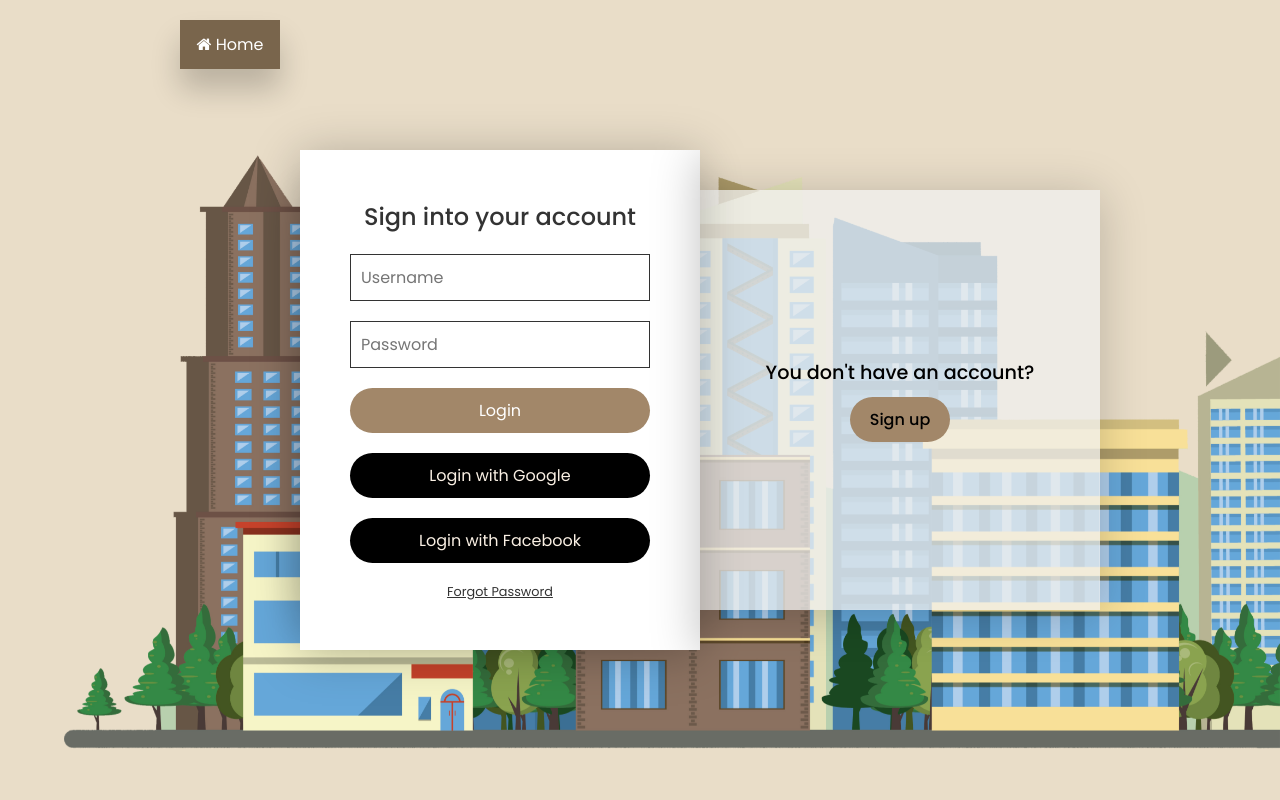
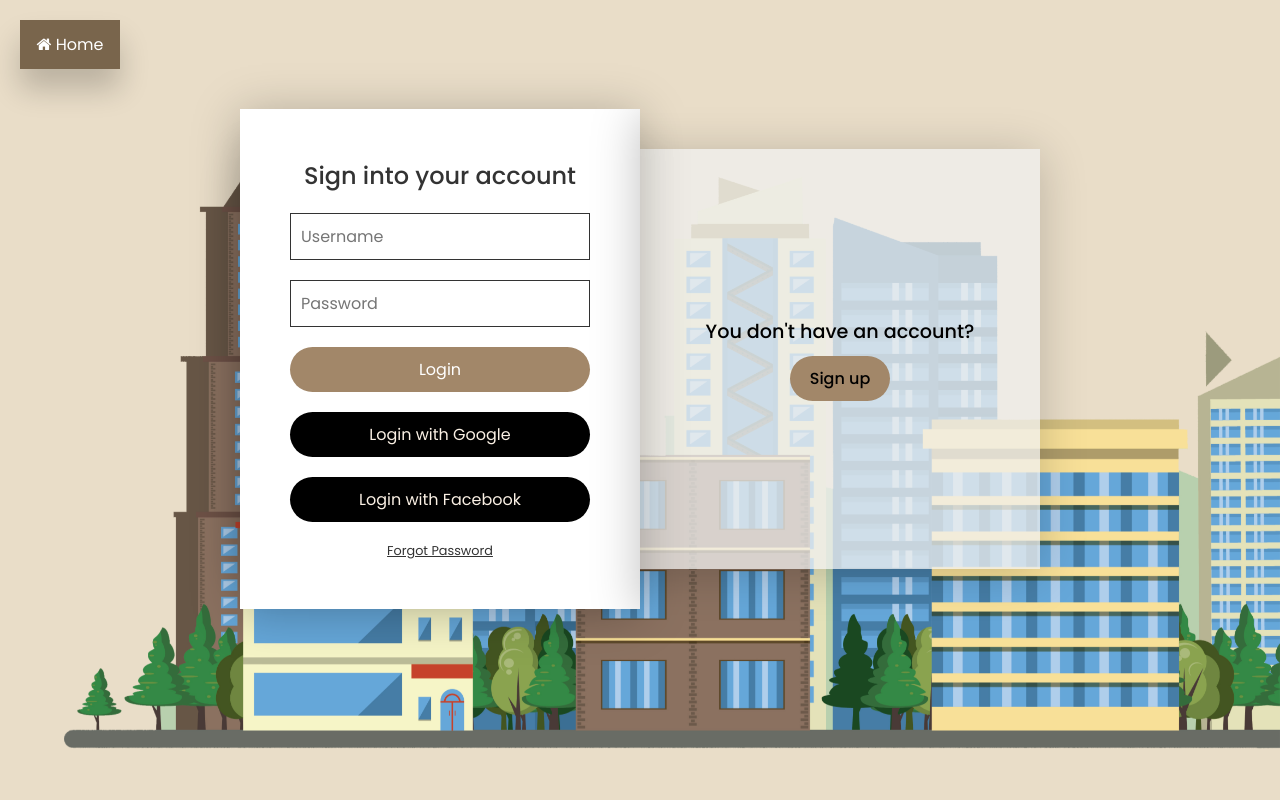
Before and after one commit to AndreeaJinga/TW-Project, a PHP site: page /login.html in a window 1280 px wide. Run offline with PHP 8.4, Linux system fonts and the light colour scheme.

Commit message:
correctly centered

```diff
--- a/Login-Register page/login.css
+++ b/Login-Register page/login.css
@@ -5,6 +5,20 @@
     padding: 0;
     box-sizing: border-box;
     font-family: 'Poppins', sans-serif;
+}
+body
+{
+    min-height: 100vh;
+    background: #e9ddc8;
+    transition: 0.5s;
+    overflow-x: hidden;
+    overflow-y: scroll;
+}
+.home
+{
+    position: relative;
+    display: flex;
+    justify-content: flex-start;
 }
 .btn
 {
@@ -22,16 +36,6 @@
     box-shadow: 0 20px 30px rgba(0,0,0,0.2);
     width: 100px;
     height: 20%;
-}
-body
-{
-    display: flex;
-    justify-content: center;
-    min-height: 100vh;
-    background: #e9ddc8;
-    transition: 0.5s;
-    overflow-x: hidden;
-    overflow-y: scroll;
 }
 .btn:hover
 {
@@ -52,16 +56,22 @@ body.active
 {
     background: #faf0e4;
 }
+.zone
+{
+    position: relative;
+    display: flex;
+    justify-content: center;
+
+}
 .container
 {
     position: relative;
-    align-self: center;
     width: 800px;
     height: 500px;
     margin-right: 20px;
     margin-top: 20px;
     margin-bottom: 20px;
-    margin-left: 10px;
+    margin-left: 20px;
 }
 .Login
 {
@@ -72,6 +82,8 @@ body.active
     display: flex;
     justify-content: center;
     align-items: center;
+    justify-self: center;
+    align-self: center;
     background: rgba(240, 240, 239, 0.766);
     box-shadow: 0 5px 45px rgba(0,0,0,0.2);
 }
--- a/Login-Register page/login.html
+++ b/Login-Register page/login.html
@@ -7,14 +7,15 @@
         <title>Login</title>
         <link rel="stylesheet" type="text/css" href="login.css">
         <link rel="apple-touch-icon" sizes="180x180" href="./apple-touch-icon.png">
-        <link rel="icon" type="image/png" sizes="32x32" href="./favicon-32x32.png">
-        <link rel="icon" type="image/png" sizes="16x16" href="./favicon-16x16.png">
         <link rel="manifest" href="./site.webmanifest">
     </head>
     <body>
+        <div class="home">
             <link rel="stylesheet" href="https://cdnjs.cloudflare.com/ajax/libs/font-awesome/4.7.0/css/font-awesome.min.css">
             <button class="btn"><i class="fa fa-home"></i> Home</button>
+        </div>
         <div id="bg"></div>
+        <div class="zone">
             <div class="container">
                 <div class="Login">
                     <div class="box Signin">
@@ -53,6 +54,7 @@
                     </div>
                 </div>
             </div>
+        </div>
         <script>
             const signinButton = document.querySelector('.signinButton');
             const registerButton = document.querySelector('.registerButton');
```
Lines whose indentation alone changed are shown as unchanged.
